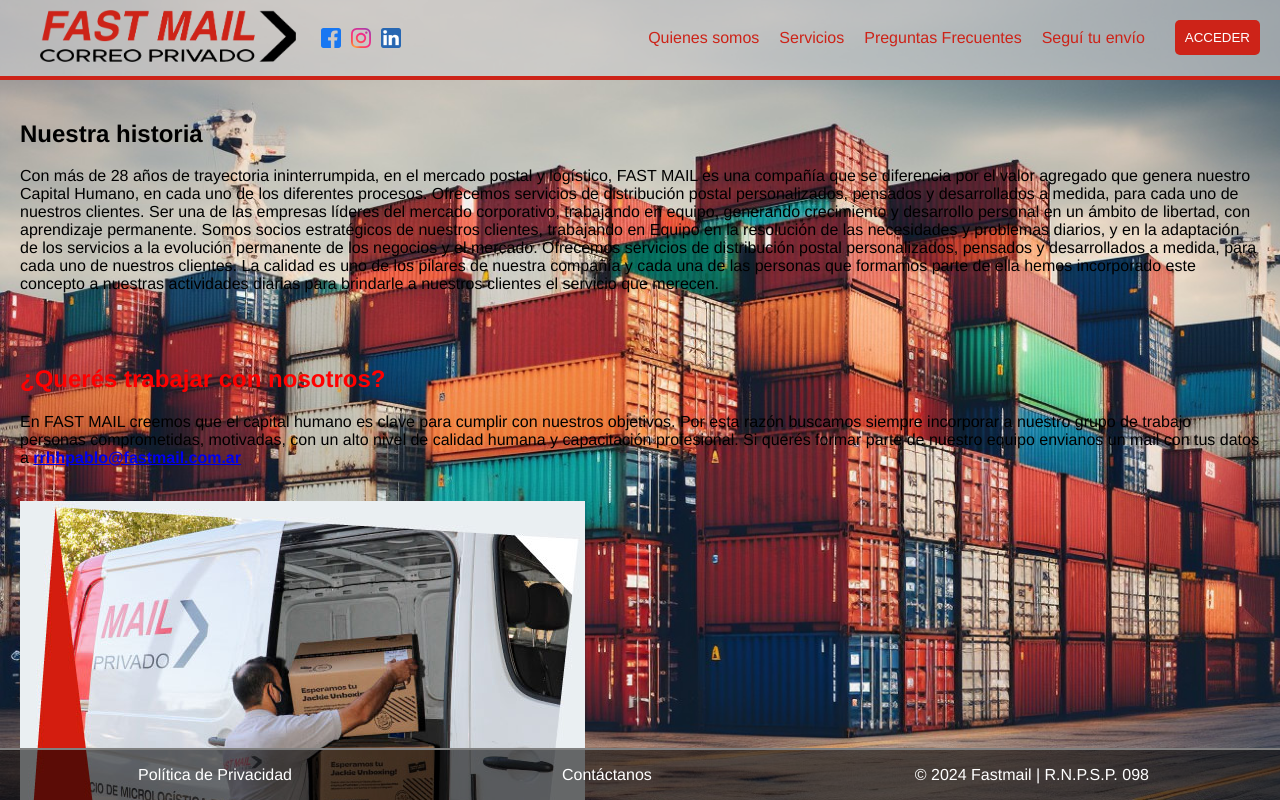
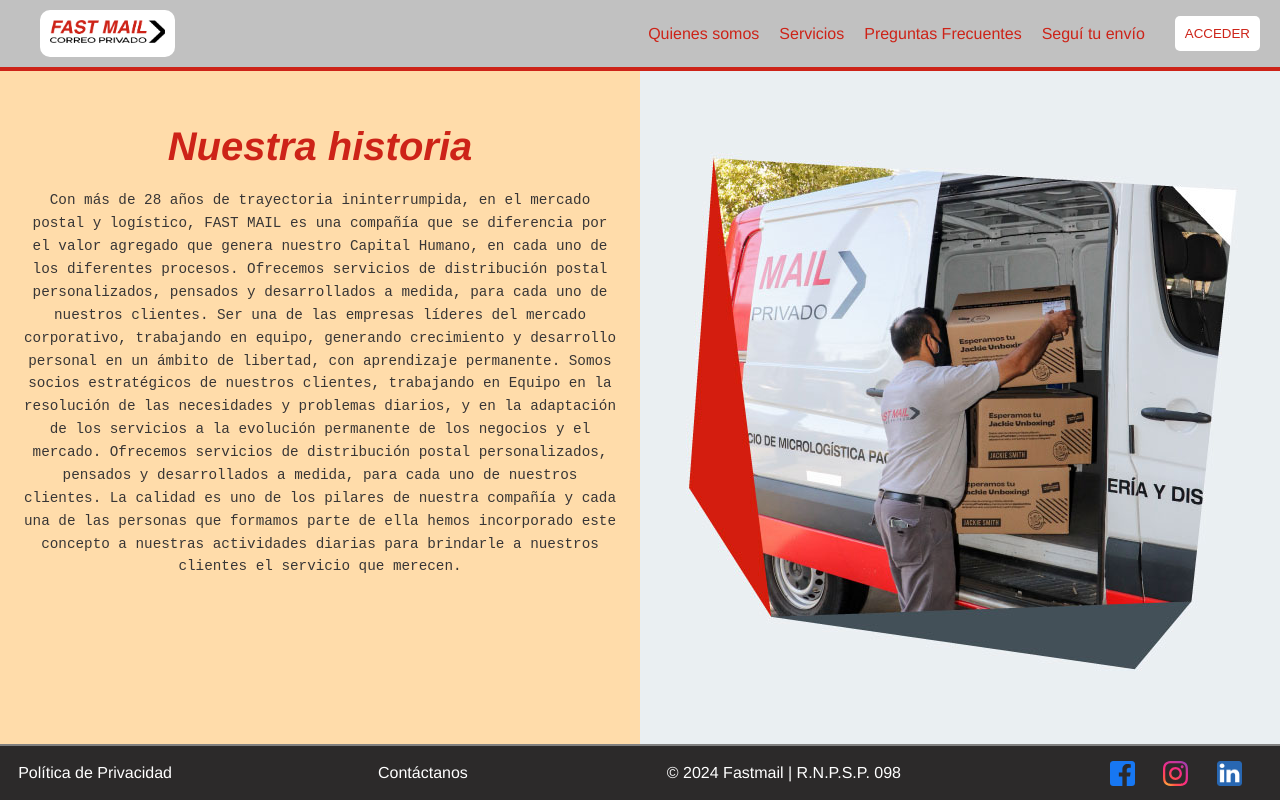
Before and after one commit to pramiedevs/fastmail, a plain HTML site: page sobre-nosotros.html in a window 1280 px wide. Drawn offline with Linux system fonts and the light colour scheme.

Commit message:
vertical scrolling

```diff
--- a/sobre-nosotros.html
+++ b/sobre-nosotros.html
@@ -14,17 +14,6 @@
                     <a href="./index.html">
                         <img src="./branding/redlogo.png" alt="Logo">
                     </a>
-                    <div class="social">
-                        <a href="https://www.facebook.com/Fast-Mail-Correo-Privado-1583096695294388" target="_blank">
-                            <img src="./img/facebook_icon.svg" alt="Facebook">
-                        </a>
-                        <a href="https://www.instagram.com/fastmailenvios" target="_blank">
-                            <img src="./img/instagram_icon.svg" alt="Instagram">
-                        </a>
-                        <a href="https://www.linkedin.com/company/fastmailenvios/" target="_blank">
-                            <img src="./img/linkedin_icon.png" alt="LinkedIn">
-                        </a>
-                    </div>
                 </div>
                 <nav>
                     <div id="nav" class="nav">
@@ -69,32 +58,20 @@
 
 
         <section class="hero">
-
-    <section class="content">
-
-        <!-- Sección 1 -->
+            <section class="aboutUs">
                 <div class="contenido1">
-        <h2>Nuestra historia</h2>
-        <p>Con más de 28 años de trayectoria ininterrumpida, en el mercado postal y logístico, FAST MAIL es una compañía que se diferencia por el valor agregado que genera nuestro Capital Humano, en cada uno de los diferentes procesos.
-Ofrecemos servicios de distribución postal personalizados, pensados y desarrollados a medida, para cada uno de nuestros clientes.
-Ser una de las empresas líderes del mercado corporativo, trabajando en equipo, generando crecimiento y desarrollo personal en un ámbito de libertad, con aprendizaje permanente.
-Somos socios estratégicos de nuestros clientes, trabajando en Equipo en la resolución de las necesidades y problemas diarios, y en la adaptación de los servicios a la evolución permanente de los negocios y el mercado.
-Ofrecemos servicios de distribución postal personalizados, pensados y desarrollados a medida, para cada uno de nuestros clientes.
-La calidad es uno de los pilares de nuestra compañía y cada una de las personas que formamos parte de ella hemos incorporado este concepto a nuestras actividades diarias para brindarle a nuestros clientes el servicio que merecen.</p>
+                    <h2 class="nuestraHistoria">Nuestra historia</h2>
+                    <p class="historiaText">Con más de 28 años de trayectoria ininterrumpida, en el mercado postal y logístico, FAST MAIL es una compañía que se diferencia por el valor agregado que genera nuestro Capital Humano, en cada uno de los diferentes procesos. Ofrecemos servicios de distribución postal personalizados, pensados y desarrollados a medida, para cada uno de nuestros clientes. Ser una de las empresas líderes del mercado corporativo, trabajando en equipo, generando crecimiento y desarrollo personal en un ámbito de libertad, con aprendizaje permanente. Somos socios estratégicos de nuestros clientes, trabajando en Equipo en la resolución de las necesidades y problemas diarios, y en la adaptación de los servicios a la evolución permanente de los negocios y el mercado. Ofrecemos servicios de distribución postal personalizados, pensados y desarrollados a medida, para cada uno de nuestros clientes. La calidad es uno de los pilares de nuestra compañía y cada una de las personas que formamos parte de ella hemos incorporado este concepto a nuestras actividades diarias para brindarle a nuestros clientes el servicio que merecen.</p>
                 </div>
 
-        <br><br>
-
-        <!-- Sección 2 -->
                 <div class="contenido2">
-        <h2 style="color:red;">¿Querés trabajar con nosotros?</h2>
-        <p>En FAST MAIL creemos que el capital humano es clave para cumplir con nuestros objetivos.
-Por esta razón buscamos siempre incorporar a nuestro grupo de trabajo personas comprometidas, motivadas, con un alto nivel de calidad humana y capacitación profesional.
-Si querés formar parte de nuestro equipo envianos un mail con tus datos a <a href="mailto:rrhhpablo@fastmail.com.ar"><b>rrhhpablo@fastmail.com.ar</b></a></p>
-        <br>
-        <img src="./img/imagen-servicios.jpg">
+                    <img src="./img/imagen-servicios.jpg" alt="Imagen de servicios">
                     </div>
-
+            </section>
+            <div class="rrhh">
+                <h2>¿Querés trabajar con nosotros?</h2>
+                <p>En FAST MAIL creemos que el capital humano es clave para cumplir con nuestros objetivos. Por esta razón buscamos siempre incorporar a nuestro grupo de trabajo personas comprometidas, motivadas, con un alto nivel de calidad humana y capacitación profesional. Si querés formar parte de nuestro equipo envianos un mail con tus datos a <a href="mailto:rrhhpablo@fastmail.com.ar"><b>rrhhpablo@fastmail.com.ar</b></a></p>
+            </div>
         </section>
 
 
@@ -103,18 +80,20 @@ Si querés formar parte de nuestro equipo envianos un mail con tus datos a <a hr
         <a href="./politica-de-privacidad.html">Política de Privacidad</a>
         <a href="./contacto.html">Contáctanos</a>
         <p>&copy; 2024 Fastmail | R.N.P.S.P. 098</p>
+
+        <div class="social">
+            <a href="https://www.facebook.com/Fast-Mail-Correo-Privado-1583096695294388" target="_blank">
+                <img src="./img/facebook_icon.svg" alt="Facebook">
+            </a>
+            <a href="https://www.instagram.com/fastmailenvios" target="_blank">
+                <img src="./img/instagram_icon.svg" alt="Instagram">
+            </a>
+            <a href="https://www.linkedin.com/company/fastmailenvios/" target="_blank">
+                <img src="./img/linkedin_icon.png" alt="LinkedIn">
+            </a>
         </div>
-<script>
-    document.addEventListener('wheel', (event) => {
-        const scrollContainer = document.querySelector('.horizontal-scroll-container');
-        const scrollSpeed = 5; // Adjust this factor to change speed (higher = faster)
+    </div>
 
-        scrollContainer.scrollBy({
-            left: event.deltaY * scrollSpeed, // Multiply by scrollSpeed for faster scroll
-            behavior: 'smooth'
-        });
-    });
-</script>
 
 <script src="script.js" defer></script>
 </body>
--- a/styles.css
+++ b/styles.css
@@ -12,7 +12,7 @@
 }
 html, body {
     height: 100%; /* Set height to 100% for body and html */
-    overflow: hidden; /* Disable both X and Y scrolling */
+    overflow-x: hidden; /* Disable both X and Y scrolling */
     margin: 0; /* Remove default margin */
 }
 
@@ -25,10 +25,9 @@ body {
     margin: 0;
     padding: 0;
     color: #000000;
-    background-image: url(./img/container-cargo-stacks-stockcake.jpg);
     background-size: cover;
     height: 100vh;
-
+    background-color: #a7a7a7;
 }
 header {
     background-color: rgba(206, 206, 206, 0.671);
@@ -47,11 +46,19 @@ header {
     opacity: 0;
     animation: fadeInAndSlideIn 2s forwards;
     animation-delay: .5s;
+    background-color: #ffffff;
+    border-radius: 10px;
+    padding: 10px;
     z-index: 2;
 }
 .logo img{
-    width: 20vw;
-    }
+    width: 9vw;
+
+}
+.logo:hover{
+    background-color: #585757;
+}
+
 
 @keyframes fadeInAndSlideIn {
     from{
@@ -64,8 +71,8 @@ header {
     }
 }
 .social {
-    display: flex; /* Make social icons container a flex container */
-    margin-left: 15px; /* Add some space between logo and icons */
+    margin-right: 20px;
+
 }
 
 .social a {
@@ -74,8 +81,8 @@ header {
 }
 
 .social img {
-    width: 20px; /* Set size for social icons */
-    height: 20px; /* Set size for social icons */
+    width: 25px; /* Set size for social icons */
+    height: 25px; /* Set size for social icons */
     vertical-align: middle; /* Align images properly */
 }
 
@@ -103,18 +110,19 @@ header {
 }
 
 #accessButton {
+    background-color: white;
     margin-left: 20px;
     padding: 10px;
     border-radius: 5px;
-    background-color: var(--main-color);
     cursor: pointer;
+    color:var(--main-color);
+
     border: none;
-    color:white;
 }
 #accessButton:hover {
-    background-color: var(--bg-color);
     cursor: pointer;
-    color:var(--main-color);
+    color:white;
+    background-color: var(--main-color);
 }
 
 #toggleButtons {
@@ -128,22 +136,26 @@ header {
     color: white;
     font-size: 20px;
     cursor: pointer;
+    margin-right: 2vw;
+
 }
 
 .another-button {
     display: flex;
     padding: 10px;
     border-radius: 5px;
-    background-color: var(--main-color);
+    background-color: white;
     cursor: pointer;
     border: none;
-    color:white;
     margin:5px;
     text-decoration: none;
+    color:var(--main-color);
+    margin-right: 2vw;
+
 }
 .another-button:hover {
-    background-color: var(--bg-color);
-    color:var(--main-color);
+    background-color: var(--main-color);
+    color:white;
 
 }
 
@@ -166,7 +178,7 @@ header {
     top: 70px;
     right: -320px; /* Hidden off-screen */
     width: 300px;
-    background-color: var(--secondary-color);
+    background-color: rgb(187, 109, 109);
     box-shadow: -2px 0 5px rgba(0,0,0,0.5);
     transition: right 0.3s ease; /* Smooth transition */
     z-index: 1000;
@@ -194,19 +206,12 @@ header {
 
 
 .horizontal-scroll-container {
-    display: flex; /* Arrange sections in a row */
-    height: 100vh; /* Full viewport height */
-    overflow-x: auto; /* Enable horizontal scrolling */
+    display: flex;
+    height: auto;
+    flex-direction: column;
+    overflow-y: auto; /* Enable horizontal scrolling */
     scroll-behavior: smooth; /* Smooth scrolling effect */
     -webkit-overflow-scrolling: touch; /* Enable momentum scrolling on touch devices */
-}
-.horizontal-scroll-container::-webkit-scrollbar {
-    display: none; /* Hide scrollbar for Webkit browsers */
-}
-
-.horizontal-scroll-container {
-    -ms-overflow-style: none; /* Hide scrollbar for Internet Explorer and Edge */
-    scrollbar-width: none; /* Hide scrollbar for Firefox */
 }
 
 .main-section {
@@ -215,7 +220,7 @@ header {
     flex-direction: row;
     justify-content: center;
     align-items: center;
-    margin: 2vw 5vw 4vw 5vw;
+    margin: 3vw 5vw 2vw 5vw;
     background-color: #ffffffef;
     padding: 20px;
     box-shadow: 0 4px 8px rgba(0, 0, 0, 0.2);
@@ -229,7 +234,7 @@ header {
     flex-direction: column;
     justify-content: center;
     align-items: center;
-    margin: 2vw 5vw 4vw 5vw;
+    margin: 2vw 5vw 7vw 5vw;
     padding: 20px;
     box-shadow: 0 4px 8px rgba(0, 0, 0, 0.2);
     border-radius: 12px;
@@ -409,12 +414,13 @@ img {
 
 .footer {
     display: flex;
+    height: 7vh;
     flex-direction: row;
     align-items: center;
     justify-content: center;
-    gap: 20vw;
+    gap: 15vw;
     border-top: grey solid 2px;
-    background-color: rgba(0, 0, 0, 0.568);
+    background-color: rgb(44, 42, 42);
     color: white;
     text-align: center;
     position: fixed;
@@ -430,8 +436,7 @@ img {
     color:white;
 }
 .footer a:hover{
-    color: black;
-    background-color: var(--main-color);
+    color: var(--main-color);
 }
 .contact-footer{
     color:white;
@@ -484,6 +489,73 @@ img {
     border-radius: 20px;
     width: auto;
     height: 25vw;
+}
+
+/*Nosotros */
+.aboutUs {
+    display: flex;
+    align-items: flex-start; /* Aligns items to the top */
+    position: relative; /* Position for zigzag */
+}
+
+.contenido1 {
+    flex: 1;
+    background-color: #ffdcaa; /* Keeping your existing color */
+    padding: 20px;
+    text-align: center;
+    height: 85vh; /* Maintain a fixed height */
+    overflow-y: auto; /* Enable vertical scrolling */
+    overflow-x: hidden; /* Hide horizontal scrolling, if any */
+    color: #383636;
+}
+
+.contenido2 {
+    flex: 1;
+    display: flex;
+    justify-content: center; /* Center the image */
+    align-items: center; /* Center vertically */
+    padding: 20px;
+    background-color:#eaeff2;
+    height: 85vh;
+
+}
+
+.contenido2 img {
+    max-width: 100%;
+    height: auto;
+}
+
+.nuestraHistoria {
+    font-family:Helvetica, sans-serif;
+    font-size: 2.5em; /* Adjust size as needed */
+    margin-bottom: 20px;
+    font-style: italic;
+    color:var(--main-color);
+}
+
+.historiaText {
+    font-family:monospace;
+    font-size: 1.1em; /* Standard text size */
+    margin: 0;
+    line-height: 1.6; /* Improve readability */
+}
+
+.rrhh {
+    background-color: var(--main-color);
+    color:white;
+    text-align: center; /* Center the text */
+    padding-top: 40px;
+    height: 40vh;
+    padding-left: 20vw;
+    padding-right: 20vw;
+
+}
+
+/* Mobile Styles */
+@media (max-width: 768px) {
+    .aboutUs {
+        flex-direction: column; /* Stack the sections on mobile */
+    }
 }
 
 
```
Also changed, not shown: index.html (+15 -11 lines). Lines whose indentation alone changed are shown as unchanged.
